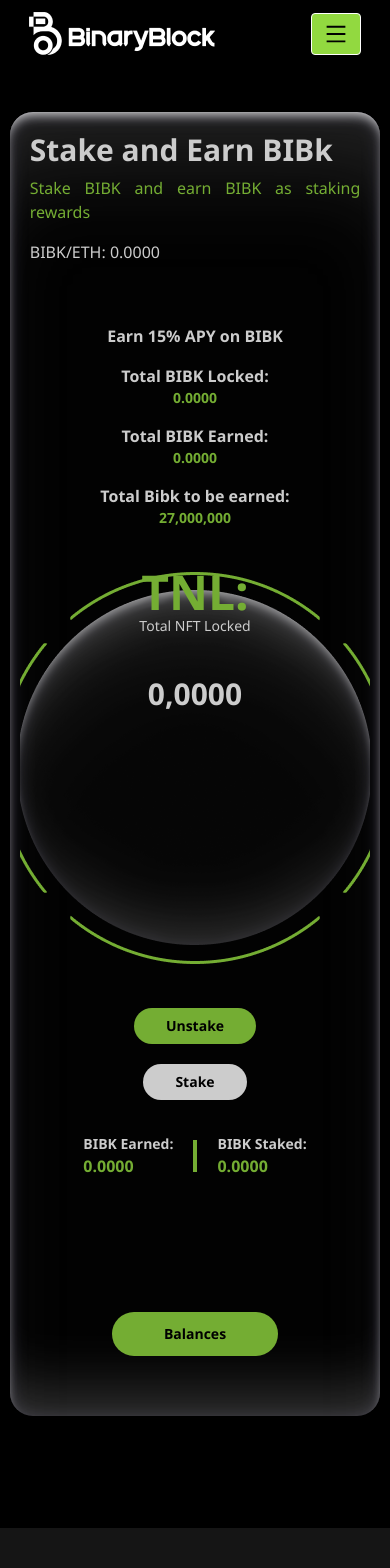
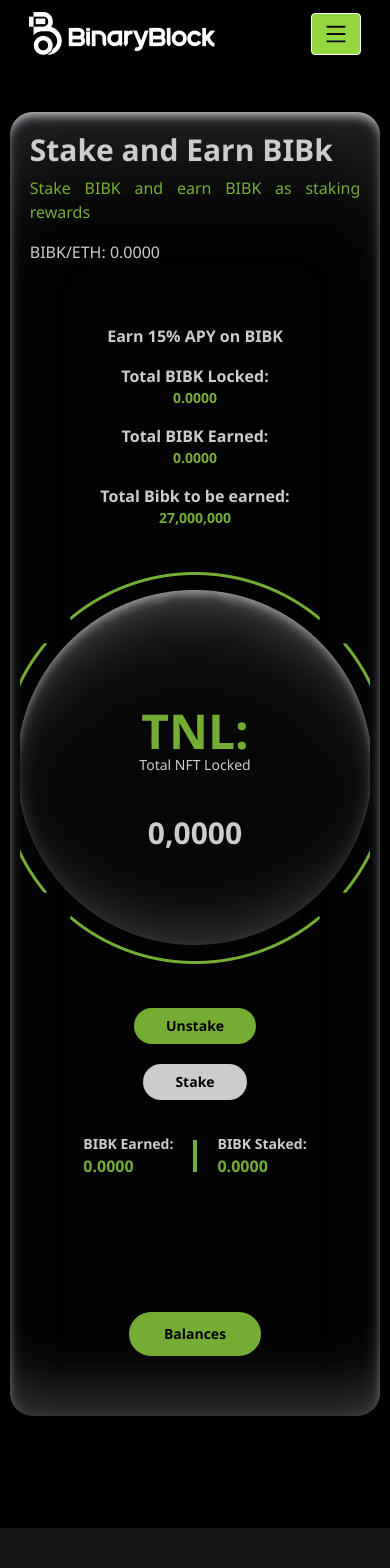
Before and after one commit to Forsyth01/BinaryBlock01, a React (Create React App) app: page /bibkcoin in a window 390 px wide. Shown: the top 1568 px of the page. Built offline with nearby package versions, Linux system fonts and the light colour scheme.

Commit message:
push build

```diff
--- a/src/App.js
+++ b/src/App.js
@@ -8,6 +8,7 @@
 import Bibkcoinstaking from "./Pages/Bibkcoinstaking";
 import Bibkcoin from "./Pages/Bibkcoin";
 import { useEffect } from "react";
+import NotFound from "./Components/NotFound";
 
 function App() {
   const location = useLocation();
@@ -26,6 +27,7 @@
           <Route path="/faqs" element={<Faqs />} />
           <Route path="/bibkcoinstaking" element={<Bibkcoinstaking />} />
           <Route path="/bibkcoin" element={<Bibkcoin />} />
+          <Route path="*" element={<NotFound />} />
         </Routes>
       </div>
       <Footer />
--- /dev/null
+++ b/src/Components/NotFound.js
@@ -0,0 +1,18 @@
+import React, { useEffect,  } from 'react';
+import { useNavigate } from 'react-router-dom';
+
+const NotFound = () => {
+    const navigate = useNavigate();
+
+        useEffect(() => {
+          navigate("/");
+        }, []);
+
+    return (
+        <div>
+
+        </div>
+    );
+};
+
+export default NotFound;
--- a/src/Pages/Bibkcoin.js
+++ b/src/Pages/Bibkcoin.js
@@ -64,9 +64,12 @@
                     backgroundImage: `url(${MyBackgroundImage})`,
                     backgroundRepeat: "no-repeat",
                     backgroundPosition: "center",
+
+                    // height: "400px",
+                    // width: "400px",
                   }}
                 >
-                  <div className="flex flex-col  items-center sm:h-[50vh]  justify-center space-y-10">
+                  <div className="flex flex-col h-[50vh] md:h-[20vh] xl:h-[50vh] justify-center space-y-10">
                     <div className=" leading-tight text-center">
                       <h1 className="">
                         {" "}
@@ -116,8 +119,8 @@
               </div>
             </div>
           </div>
-          <div className="flex flex-col items-center py-10 w-[50%] m-auto">
-            <button className="bg-[#92D940] hover:bg-[#71a832]  rounded-full text-black font-semibold text-sm py-3 w-full m-auto">
+          <div className="flex flex-col items-center py-10">
+            <button className="bg-[#92D940] hover:bg-[#71a832]  rounded-full text-black font-semibold text-sm py-3 w-[40%] m-auto">
               Balances
             </button>
           </div>
--- a/src/Pages/Bibkcoinstaking.js
+++ b/src/Pages/Bibkcoinstaking.js
@@ -43,13 +43,12 @@
                   style={{
                     backgroundImage: `url(${MyBackgroundImage})`,
                     backgroundRepeat: "no-repeat",
-                    backgroundRepeat: "no-repeat",
                     backgroundPosition: "center",
                     // height: "400px",
                     // width: "400px",
                   }}
                 >
-                  <div className="flex flex-col items-center h-[50vh]  justify-center space-y-10">
+                  <div className="flex flex-col h-[50vh] md:h-[20vh] xl:h-[50vh] justify-center space-y-10">
                     <div className=" leading-tight text-center">
                       <h1 className="">
                         {" "}
@@ -82,8 +81,8 @@
               </div>
             </div>
           </div>
-          <div className="flex flex-col items-center py-10 w-[70%] m-auto">
-            <button className="bg-[#92D940] hover:bg-[#71a832]  rounded-full text-black font-semibold text-sm py-3 w-full">
+          <div className="flex flex-col items-center py-10 m-auto w-[65%] xl:w-[50%]">
+            <button className="bg-[#92D940] hover:bg-[#71a832]  rounded-full text-black font-semibold text-sm py-3 xl:w-[40%] w-[100%] m-auto">
               Stake BinaryBlock NFT
             </button>
           </div>
```
